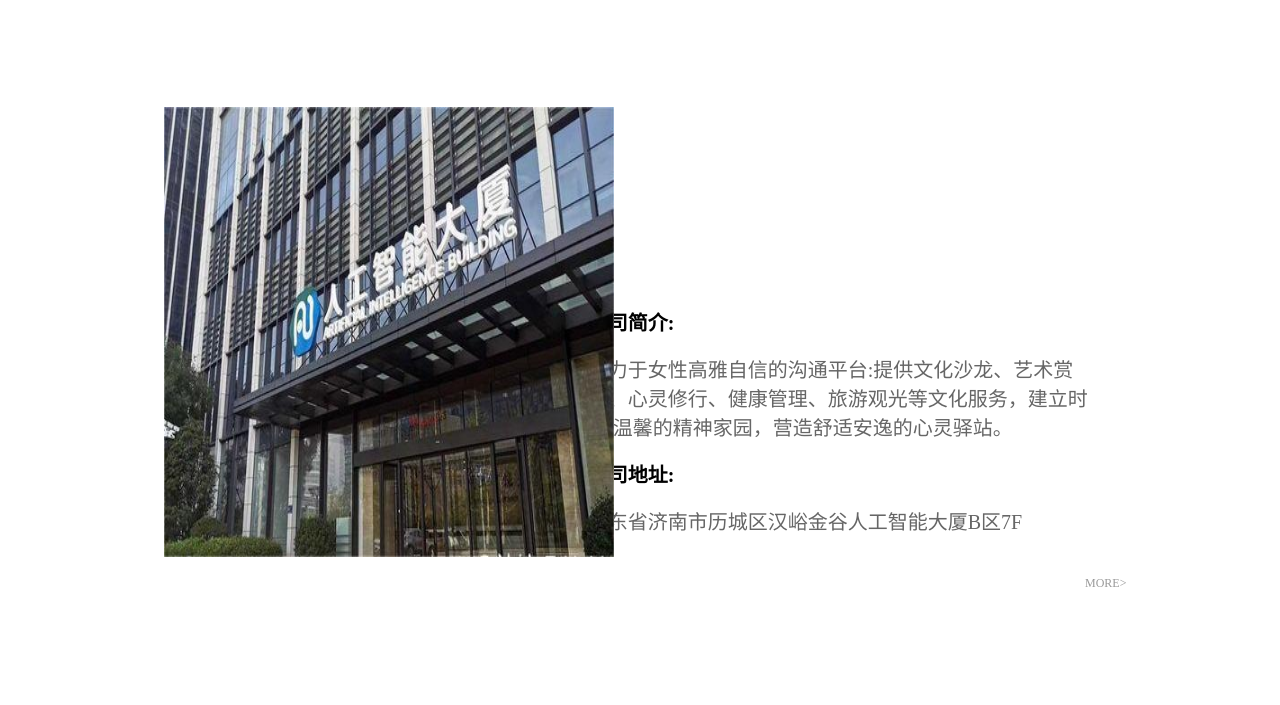
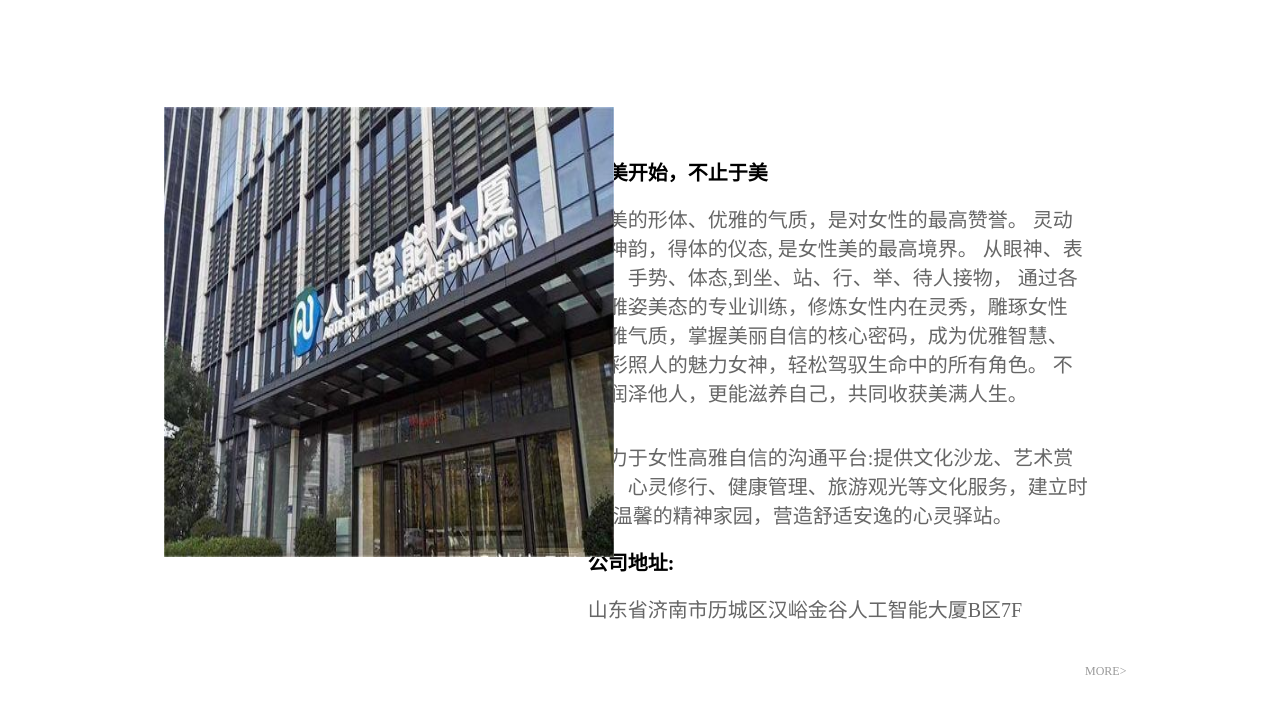
Before and after one commit to addagda/yywhcmfu, a plain HTML site: page index.html in a window 1280 px wide. Shown: the part 368-1073 px from the top of the page. Before the commit the page ends 985 px from the top, so only its background shows below. Drawn offline with Linux system fonts and the light colour scheme.

Commit message:
1月15日公司网站更新

```diff
--- a/index.css
+++ b/index.css
@@ -235,7 +235,7 @@
     height: 100%;
     /* background-color: yellow; */
     /* position: absolute; */
-    margin-top: 600px;
+    margin-top: 450px;
 }
 
 [class^="subject"] {
--- a/index.html
+++ b/index.html
@@ -49,18 +49,36 @@
                     <div class="under_line_1"><img src="./img/下载.jpg" alt="" style="width: 450px;height: 450px;"></div>
                 </div>
             </div>
+
+
             <div class="section_2_right">
+
+                <div class="new_line_2">
+                    <a href="#">
+
+                        <div class="line_rignt" style="margin-left: 30px;">
+                            <div class="line_top" style="font-size: 20px;height: 30px;">从美开始，不止于美</div>
+                            <div class="line_bottom">优美的形体、优雅的气质，是对女性的最高赞誉。
+                            灵动的神韵，得体的仪态, 是女性美的最高境界。
+                            从眼神、表情、手势、体态,到坐、站、行、举、待人接物，
+                            通过各种雅姿美态的专业训练，修炼女性内在灵秀，雕琢女性优雅气质，掌握美丽自信的核心密码，成为优雅智慧、光彩照人的魅力女神，轻松驾驭生命中的所有角色。
+                            不仅润泽他人，更能滋养自己，共同收获美满人生。
+                        </div>
+                        </div>
+                    </a>
+                </div>
+
                 <div class="box_1" name="1_box">
                     <div class="new_line_1">
                         <a href="#">
                             <div class="line_rignt">
-                                <div class="line_top" style="font-size: 20px;height: 30px;">公司简介:</div>
                                 <div class="line_bottom">致力于女性高雅自信的沟通平台:提供文化沙龙、艺术赏
                                     析、心灵修行、健康管理、旅游观光等文化服务，建立时尚
                                     温馨的精神家园，营造舒适安逸的心灵驿站。</div>
                             </div>
                         </a>
                     </div>
+
                     <div class="new_line_2">
                         <a href="#">
 
```
